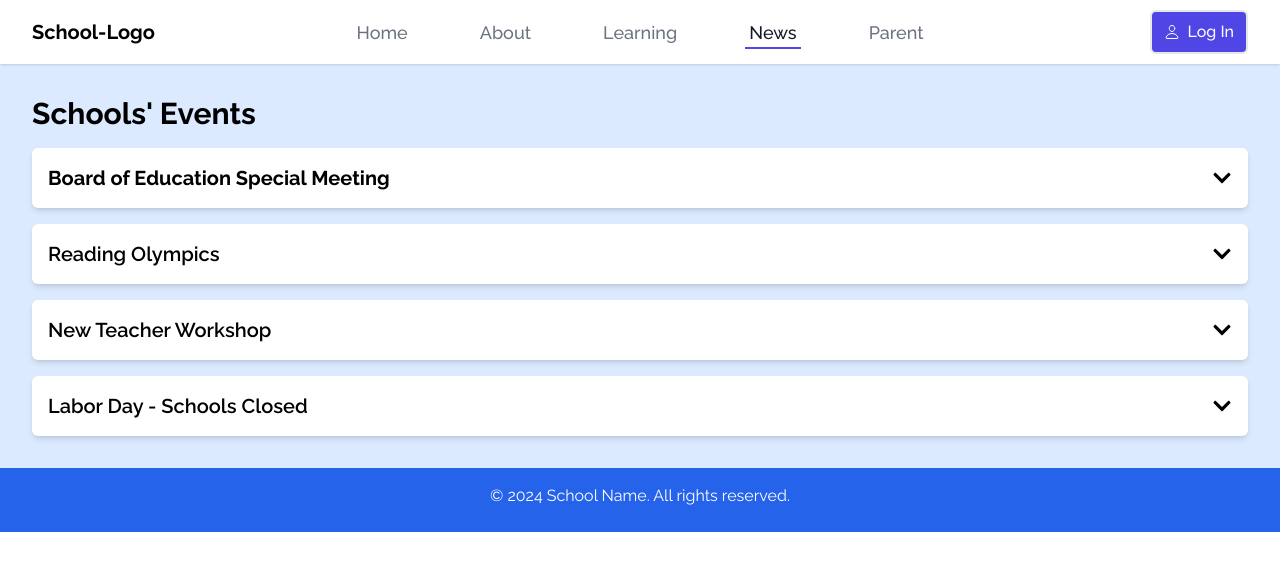
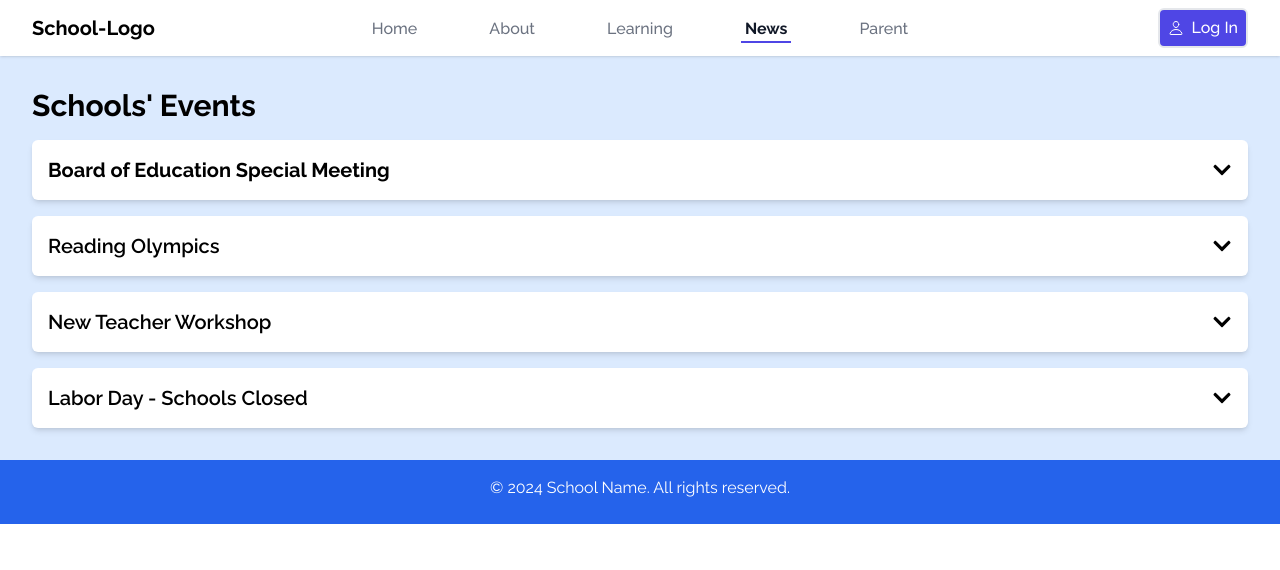
Before and after one commit to Siddh07/School-template, a React (Vite) app: page /School/news in a window 1280 px wide. Shown: the top 570 px of the page. Built offline with nearby package versions, Linux system fonts and the light colour scheme; the HTML template or start-up script is replaced by a standard one.

Commit message:
Nav-elements changed

```diff
--- a/src/components/Navbar.jsx
+++ b/src/components/Navbar.jsx
@@ -46,14 +46,14 @@ const Navbar = () => {
 
   const getNavClass = (path) => (
     path === activePath
-      ? 'border-b-2 border-indigo-600 text-gray-900 inline-flex items-center px-1 pt-1 text-lg font-medium cursor-pointer'
-      : 'border-b-2 border-transparent text-gray-500 hover:border-gray-300 hover:text-gray-700 transition duration-250 ease-in-out inline-flex items-center px-1 pt-1 text-lg font-medium cursor-pointer'
+      ? 'border-b-2 border-indigo-600 text-gray-900 inline-flex items-center px-1 pt-1 text-md font-bold cursor-pointer'
+      : 'border-b-2 border-transparent text-gray-500 hover:border-gray-300 hover:text-gray-700 transition duration-250 ease-in-out inline-flex items-center px-1 pt-1 text-md font-medium cursor-pointer'
   );
 
   return (
     <header className={`bg-white shadow ${showNav ? 'sticky' : '-top-16'} top-0 z-50 transition-transform duration-300`}>
       <div className="max-w-7xl mx-auto px-4 sm:px-6 lg:px-8">
-        <div className="grid grid-cols-3 h-16 items-center relative">
+        <div className="grid grid-cols-3 h-14 items-center relative">
           {/* First grid: Logo */}
           <div className="flex items-center">
             <span className="md:text-xl text-xl font-bold cursor-pointer" onClick={() => handleNavigation('/')}>
@@ -130,7 +130,7 @@ const Navbar = () => {
           <div className="hidden sm:flex justify-end items-center">
             <button
               onClick={() => handleNavigation('/login')}
-              className="bg-indigo-600 text-white border-2 px-3 hover:bg-gray-100 hover:border-black hover:text-gray-700 transition duration-500 ease-in-out py-2 rounded-md text-md font-medium flex items-center"
+              className="bg-indigo-600 text-white border-2 px-2 hover:bg-gray-100 hover:border-black hover:text-gray-700 transition duration-500 ease-in-out py-[6px] rounded-md text-md font-medium flex items-center"
             >
               <IoPersonOutline className="mr-2" /> Log In
             </button>
```
